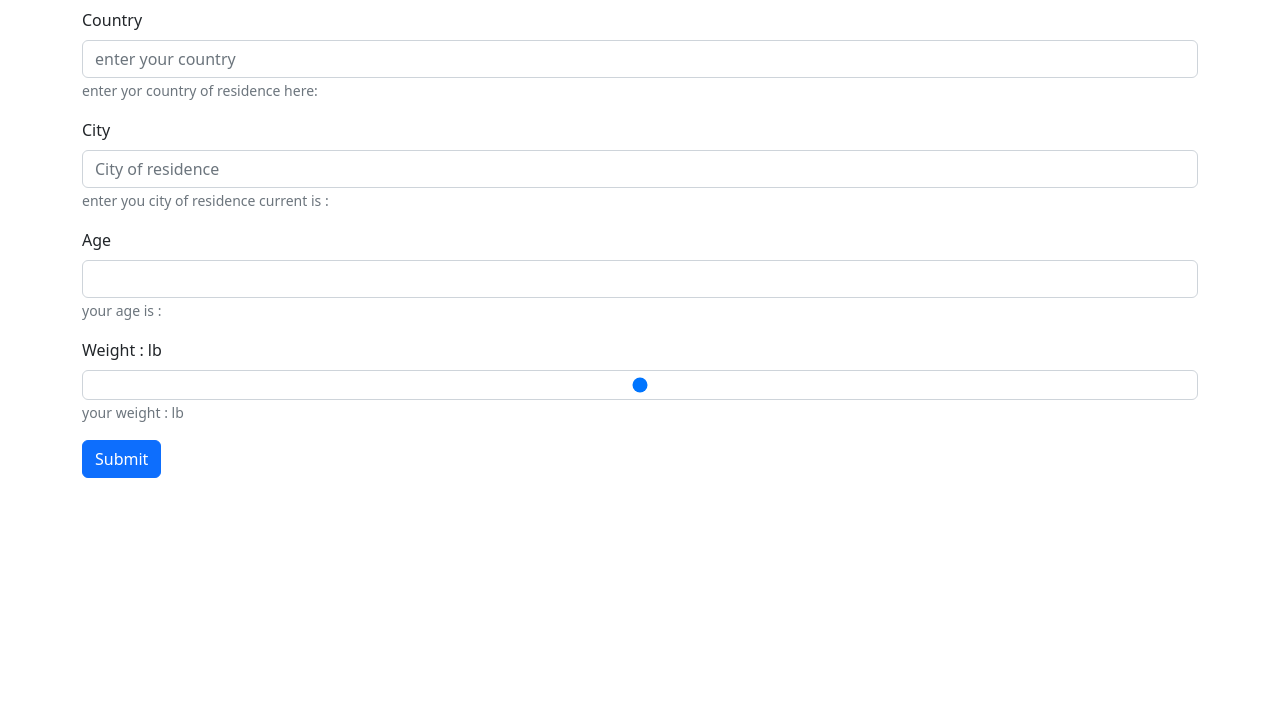
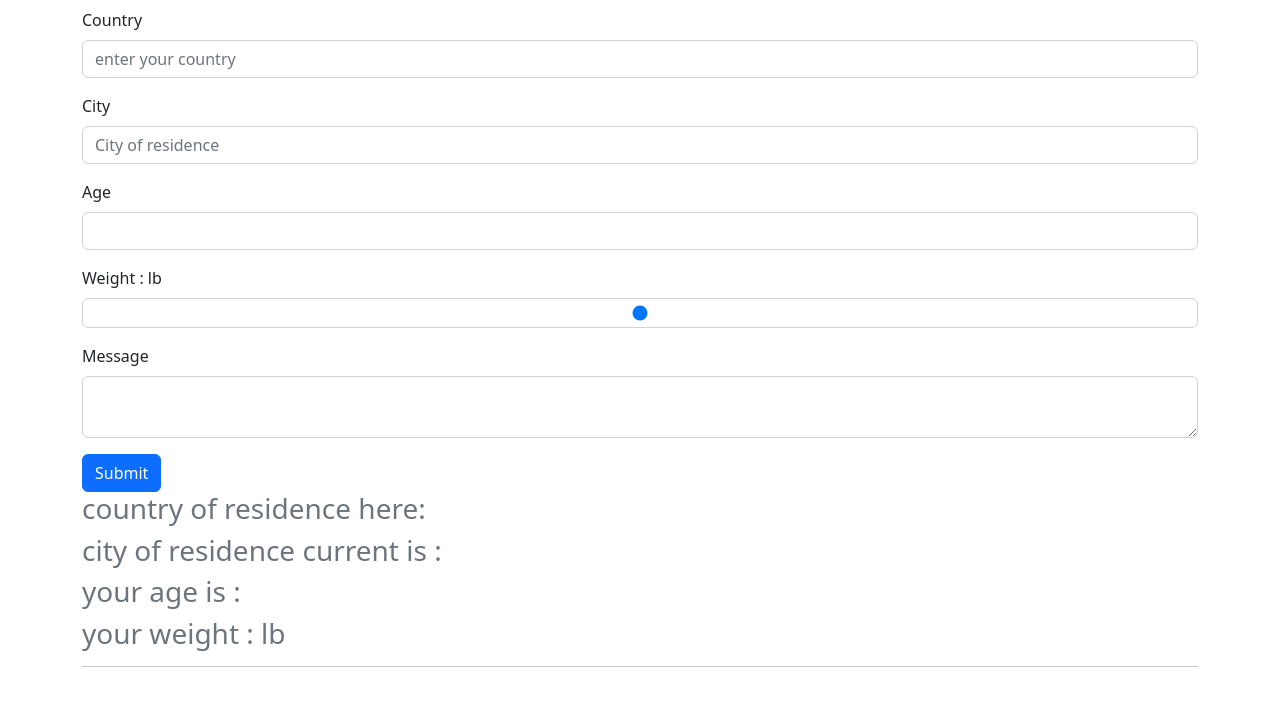
Before and after one commit to trevorius/SvelteDeAaZ-v1, a Svelte app: page / in a window 1280 px wide. Shown: the top 706 px of the page. Built offline with nearby package versions, Linux system fonts and the light colour scheme.

Commit message:
text area

```diff
--- a/src/first components/Form.svelte
+++ b/src/first components/Form.svelte
@@ -3,11 +3,13 @@
   let city = '';
   let age = '';
   let weight = '';
+  let message = '';
   let formData = {
     country: '',
     city: '',
     age: '',
     weight: '',
+    message: '',
   };
   const addCountry = (e) => {
     formData.country = e.target.value;
@@ -19,6 +21,7 @@
     city = formData.city;
     age = formData.age;
     weight = formData.weight;
+    message = formData.message;
   };
 </script>
 
@@ -34,11 +37,8 @@
         id="country"
         class="form-control"
         placeholder="enter your country"
-        aria-describedby="country__help"
+        aria-describedby="country__value"
       />
-      <small id="country__help" class="text-muted"
-        >enter yor country of residence here: {country}
-      </small>
     </div>
     <div class="mb-3 form-group">
       <label for="city" class="form-label">City</label>
@@ -49,11 +49,8 @@
         id="city"
         class="form-control"
         placeholder="City of residence"
-        aria-describedby="helpCity"
+        aria-describedby="city__value"
       />
-      <small id="helpCity" class="text-muted"
-        >enter you city of residence current is : {city}
-      </small>
     </div>
     <div class="mb-3">
       <label for="age" class="form-label">Age</label>
@@ -64,9 +61,8 @@
         id="age"
         class="form-control"
         placeholder=""
-        aria-describedby="age__help"
+        aria-describedby="age__value"
       />
-      <small id="age__help" class="text-muted">your age is : {age}</small>
     </div>
     <div class="mb-3">
       <label for="weight" class="form-label"
@@ -81,13 +77,38 @@
         id="weight"
         class="form-control"
         placeholder=""
-        aria-describedby="weight__help"
+        aria-describedby="weight__value"
       />
-      <small id="weight__help" class="text-muted"
-        >your weight : {weight} lb</small
-      >
+    </div>
+
+    <div class="mb-3">
+      <label for="message" class="form-label">Message</label>
+      <textarea
+        bind:value={formData.message}
+        class="form-control"
+        name="message"
+        id="message"
+        aria-describedby="message__value"
+      />
     </div>
 
     <button type="submit" class="btn btn-primary">Submit</button>
   </form>
+
+  <h3 id="country__value" class="text-muted">
+    country of residence here: {country}
+  </h3>
+  <h3 id="city__value" class="text-muted">
+    city of residence current is : {city}
+  </h3>
+  <h3 id="age__value" class="text-muted">
+    your age is : {age}
+  </h3>
+  <h3 id="weight__value" class="text-muted">
+    your weight : {weight} lb
+  </h3>
+  <hr />
+  <p id="message__value">
+    {message}
+  </p>
 </div>
```
